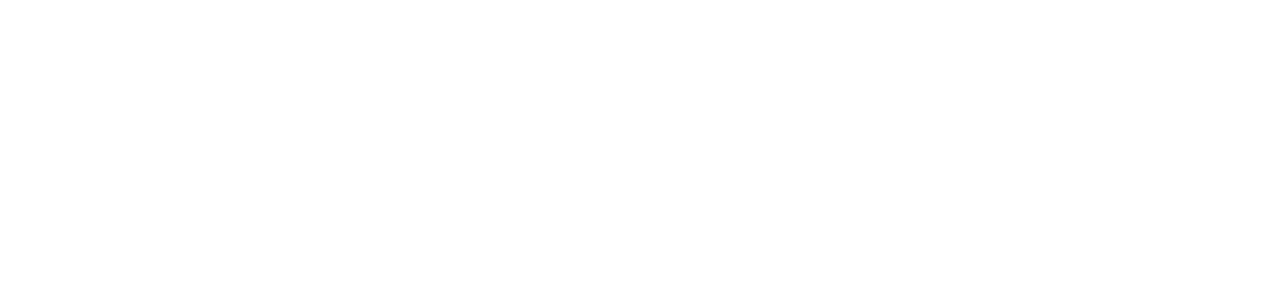
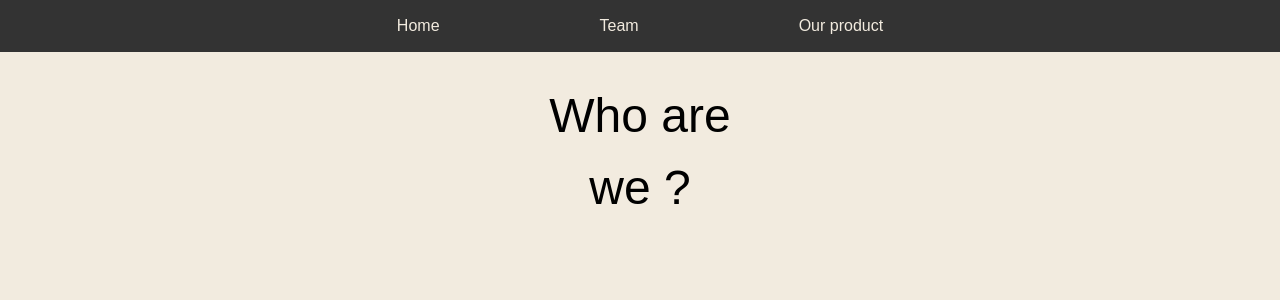
Before and after one commit to LemonieOff/ARDeco-web, a Nuxt app: page /team in a window 1280 px wide. Before the commit this address had no page. Shown: the top 300 px of the page. Built offline with nearby package versions, Linux system fonts and the light colour scheme; a web font is replaced by a local one.

Commit message:
adding basics of the navbar & team/product pages

```diff
--- /dev/null
+++ b/components/Navbar.vue
@@ -0,0 +1,43 @@
+<template>
+    <div class="navbar">
+        <a class="navbar-option" href="/">Home</a>
+        <a class="navbar-option" href="/team">Team</a>
+        <a class="navbar-option" href="/product">Our product</a>
+    </div>
+</template>
+
+<script>
+export default {
+    name: "Navbar"
+}
+</script>
+
+<style scoped>
+.navbar-option {
+}
+
+.navbar {
+    text-align: center;
+    overflow: hidden;
+    background-color: #333;
+    position: fixed;
+    top: 0;
+    width: 100%;
+}
+
+/* Links inside the navbar */
+.navbar a {
+    display: inline-block;
+    color: #F2EBDF;
+    padding: 14px 16px;
+    margin-left: 5%;
+    margin-right: 5%;
+    text-decoration: none;
+}
+
+/* Change background on mouse-over */
+.navbar a:hover {
+    background: #F2EBDF;
+    color: black;
+}
+</style>
--- a/pages/index.vue
+++ b/pages/index.vue
@@ -1,38 +1,35 @@
 <template>
   <div id="hero" class="flex h-screen w-full font-black bg-port-brown text-9xl bg-no-repeat bg-cover"
-       :style="{backgroundImage: `url(${backgroundUrl})`}"
-  >
+  :style="{backgroundImage: `url(${backgroundUrl})`}">
     <h1 ref=test class="font-black md:mt-16 justify-center text-7xl md:text-9xl mt-72 text-center mx-auto bg-port-brown md:bg-transparent h-fit text-ARgrey w-fit md:w-1/2">Welcome to ARDeco</h1>
   </div>
   <div class="h-screen bg-[#F2EBDF] flex">
     <div class="text-center h-full items-center">
       <div class="auto-scroll-text flex absolute w-full overflow-hidden mt-24 z-[1] flex-col pt-8 md:pt-0">
-        <div
-            v-for="i in 5"
-            :key="i"
-            :class="['flex items-center justify-start w-full whitespace-nowrap',
-                   'transition duration-1000 pointer-events-none select-none', {'animation-reverse' : i % 2 === 0}]"
-        >
-        <div v-for="j in 5" :key="j" class="font-black leading-none mr-10 text-3  text-[5rem] md:text-[9rem] text-port-brown">
+        <div v-for="i in 5" :key="i" :class="['flex items-center justify-start w-full whitespace-nowrap',
+        'transition duration-1000 pointer-events-none select-none', {'animation-reverse' : i % 2 === 0}]">
+          <div v-for="j in 5" :key="j" class="font-black leading-none mr-10 text-3  text-[5rem] md:text-[9rem] text-port-brown">
             <span class="mr-5">Explore</span><span class="outline-text">Project</span>
           </div>
         </div>
       </div>
     </div>
-    <div  class="mt-72 md:mt-96 mx-auto z-30" >
+    <div class="mt-72 md:mt-96 mx-auto z-30" >
       <button class="p-10 rounded-full flex h-fit text-port-brown font-extrabold text-3xl md:text-8xl bg-ARgrey ease-in-out
       duration-700 hover:text-ARgrey hover:bg-port-brown  hover:border-2 hover:border-ARgrey hover:p-20">Click here!</button>
     </div>
   </div>
   <!--test threeJS-->
-    <ClientOnly>
-      <Cube class="h-1/4 w-1/4"></Cube>
-    </ClientOnly>
+  <Cube class="h-1/4 w-1/4"></Cube>
+  <ClientOnly>
+      <Navbar></Navbar>
+  </ClientOnly>
 </template>
 
 <script setup lang="ts">
 import backgroundUrl from '~/assets/images/homeHero.jpg'
 import Cube from "~/components/Cube.vue";
+import Navbar from "~/components/Navbar.vue";
 
 </script>
 
--- /dev/null
+++ b/pages/product.vue
@@ -0,0 +1,27 @@
+<template>
+    <div class="h-screen" style="background-color: #F2EBDF;">
+        <div class="title"> What us our product ? </div>
+    </div>
+    <ClientOnly>
+        <Navbar></Navbar>
+    </ClientOnly>
+</template>
+
+<script setup lang="ts">
+import Navbar from "~/components/Navbar.vue";
+
+</script>
+
+<style lang="scss" scoped>
+
+.title {
+    display: inline-block;
+    font-size: 300%;
+    top: 10%;
+    text-align: center;
+    position: relative;
+    left: 37%;
+    width: 26%;
+}
+
+</style>
--- /dev/null
+++ b/pages/team.vue
@@ -0,0 +1,26 @@
+<template>
+    <div class="h-screen" style="background-color: #F2EBDF;">
+        <div class="title"> Who are we ? </div>
+    </div>
+    <ClientOnly>
+        <Navbar></Navbar>
+    </ClientOnly>
+</template>
+
+<script setup lang="ts">
+import Navbar from "~/components/Navbar.vue";
+</script>
+
+<style lang="scss" scoped>
+
+.title {
+    display: inline-block;
+    font-size: 300%;
+    top: 10%;
+    text-align: center;
+    position: relative;
+    left: 40%;
+    width: 20%;
+}
+
+</style>
```
Also changed, not shown: 2 other files (tests, documents, lock files or other folders).
